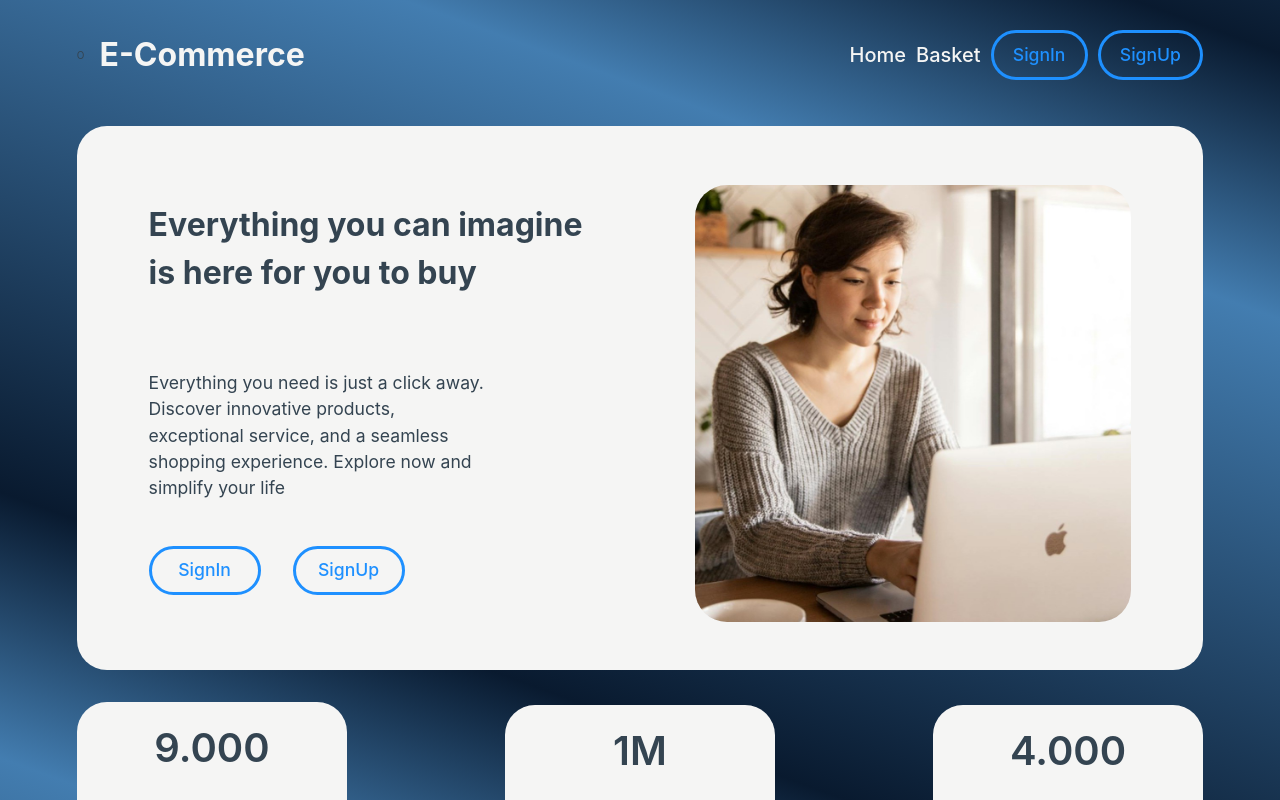
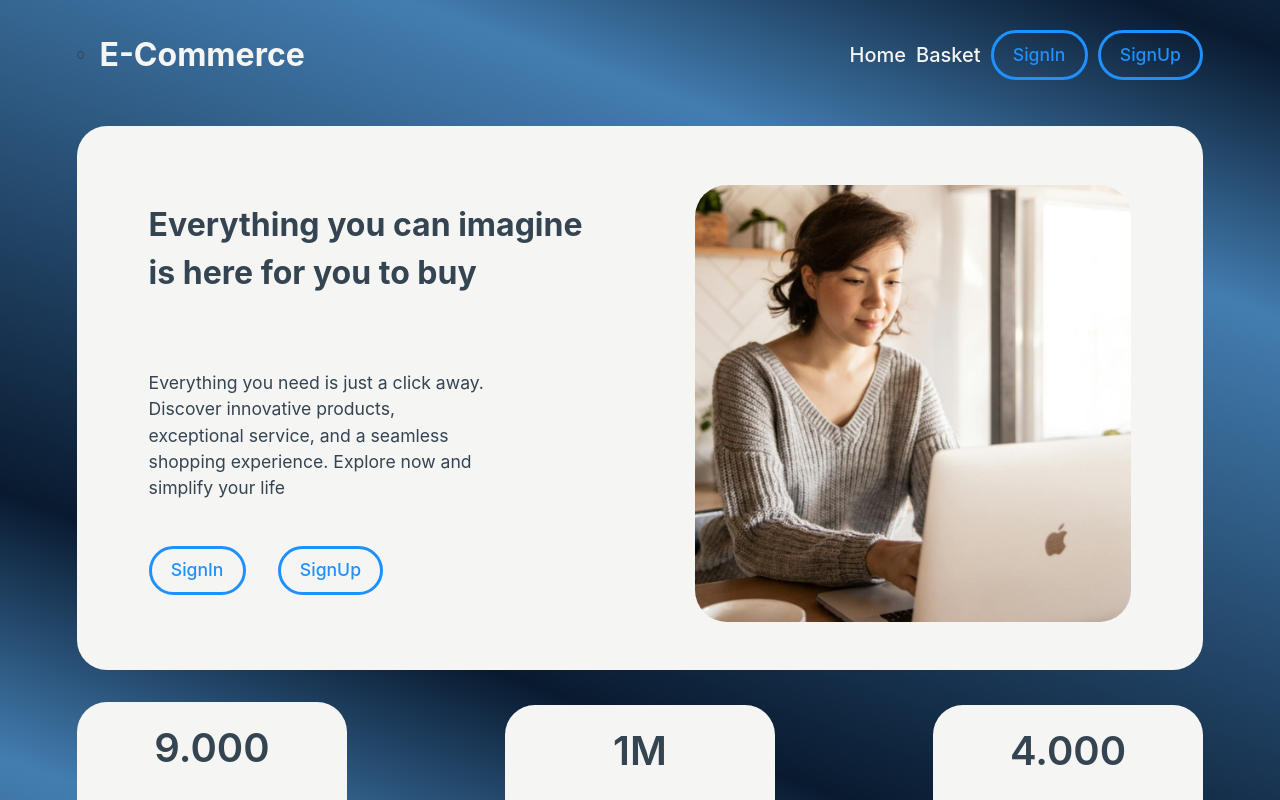
Before and after one commit to celik-arda/e-commerce, a React (Vite) app: page / in a window 1280 px wide. Shown: the top 800 px of the page. Built offline with nearby package versions, Linux system fonts and the light colour scheme; no server answers; the database is empty.

Commit message:
style (Header/): remove unnecessary lines

```diff
--- a/src/components/header/Header.module.css
+++ b/src/components/header/Header.module.css
@@ -201,9 +201,6 @@
     display: none !important;
   }
 }
-.hero_section .hero_left_side .hero_buttons button {
-  width: 7rem;
-}
 .hero_section .hero_right_side {
   position: relative;
   display: -webkit-box;
--- a/src/components/header/Header.module.scss
+++ b/src/components/header/Header.module.scss
@@ -169,10 +169,6 @@
             @include respond-to("smartphone") {
                 display: none!important;
             }
-
-            button {
-                width: 7rem;
-            }
         }
     }
 
--- a/src/components/header/Header.tsx
+++ b/src/components/header/Header.tsx
@@ -1,5 +1,4 @@
 import style from './Header.module.css';
-import { NavLink } from 'react-router-dom';
 import AuthButtonContainer from '../../layouts/authButtonsContainer/AuthButtonContainer';
 
 
```
